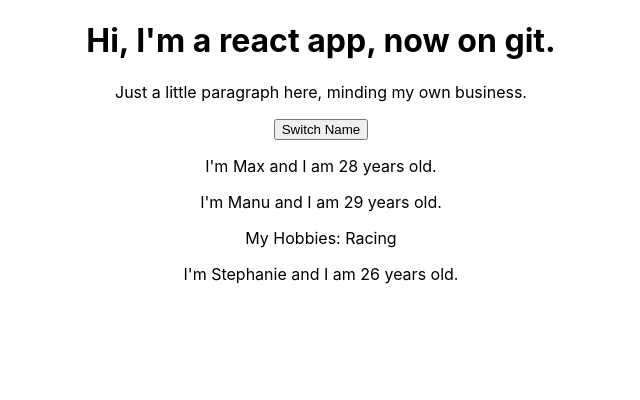
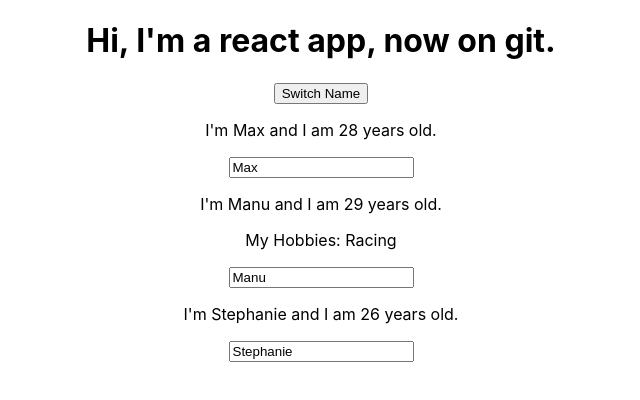
Before and after one commit to moelkers2010/ReactTraining, a React (Create React App) app: page / in a window 1280 px wide. Shown: the top 400 px of the page, without its empty margins (319-959 px from the left). Built offline with nearby package versions, Linux system fonts and the light colour scheme.

Commit message:
sets up boxes for custom name changes

```diff
--- a/src/App.js
+++ b/src/App.js
@@ -21,15 +21,25 @@
     ]})
   }
 
+  nameChangedHandler = (event) =>{
+    this.setState({persons: [
+      {name: 'Max', age: 28},
+      {name: event.target.value, age: 29},
+      {name: 'Stephanie', age: 26}
+    ]})
+  }
+
   render() {
     return (
       <div className="App">
         <h1>Hi, I'm a react app, now on git.</h1>
-        <p>Just a little paragraph here, minding my own business.</p>
+
         <button onClick={() => this.switchNameHandler('Dr. Evil')}>Switch Name</button>
         <Person name={this.state.persons[0].name} age={this.state.persons[0].age}
         click={this.switchNameHandler.bind(this, 'Bad Horse')}></Person>
-        <Person name={this.state.persons[1].name} age={this.state.persons[1].age}>My Hobbies: Racing</Person>
+        <Person name={this.state.persons[1].name}
+        age={this.state.persons[1].age}
+        changed={this.nameChangedHandler}>My Hobbies: Racing</Person>
         <Person name={this.state.persons[2].name} age={this.state.persons[2].age}></Person>
 
       </div>
--- a/src/Person/Person.js
+++ b/src/Person/Person.js
@@ -5,6 +5,7 @@
     <div>
         <p onClick={props.click}>I'm {props.name} and I am {props.age} years old. </p>
         <p>{props.children}</p>
+        <input type="text" onChange={props.changed} value={props.name}/>
     </div>
     )
 }
```
